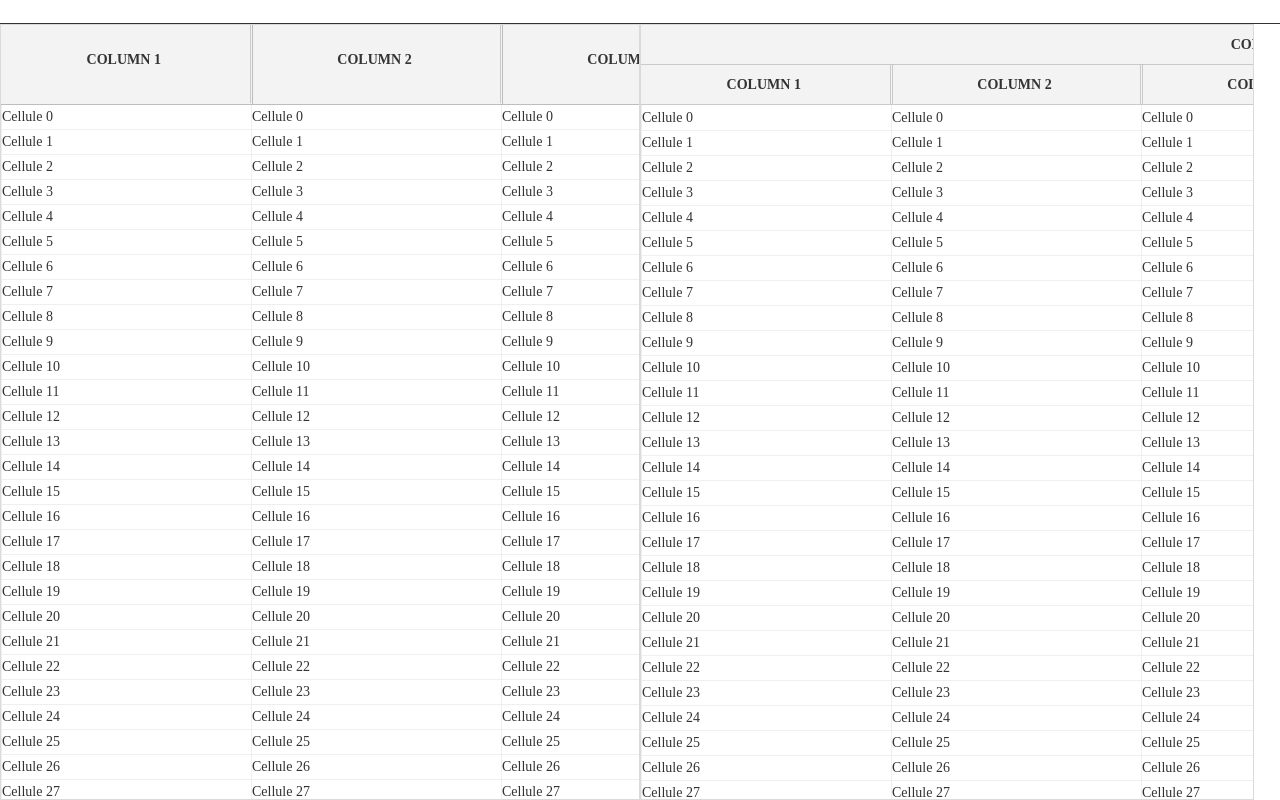
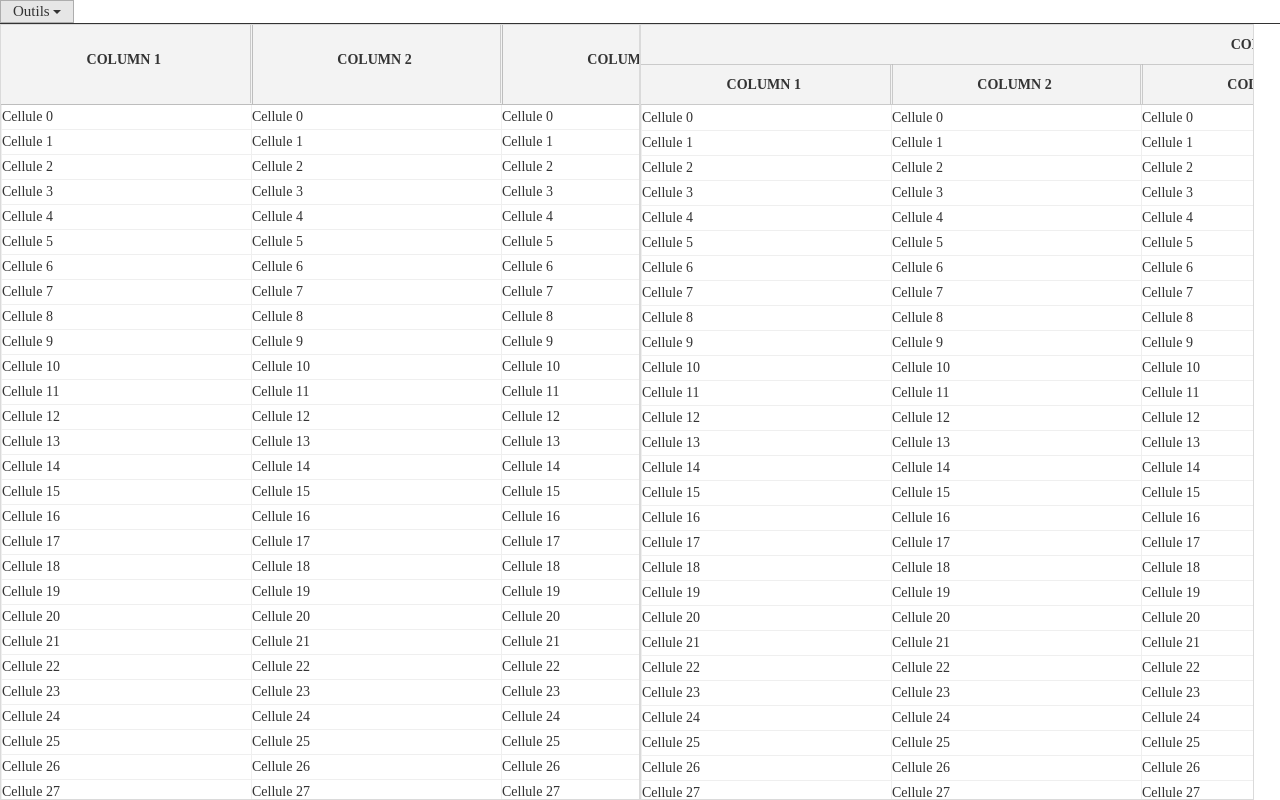
Before and after one commit to RektYourJava/table-component, a plain HTML site: page html/table.html in a window 1280 px wide. Drawn offline with nearby package versions, Linux system fonts and the light colour scheme; a web font is replaced by a local one.

Commit message:
add options in panel

```diff
--- a/html/table.css
+++ b/html/table.css
@@ -192,6 +192,20 @@ td {
     border-left: 0;
 }
 
+#dropdown-button {
+    font-family: "montserrat";
+    line-height: 0.5 !important;
+    font-size: 15px !important;
+    height: 100%;
+    margin-bottom: 1%;
+    border-radius: 0px;
+}
+
+.dropdown-menu {
+    margin: 0px 0 0 !important;
+    top: 3% !important;
+}
+
 
 /**
   Resize
--- a/html/table.html
+++ b/html/table.html
@@ -20,8 +20,15 @@
             OPTIONNAL_______________________
         -->
         <div id="table-panel">
-            <div id="panel-options"></div>
-            <div id="panel-button"></div>
+            <button class="btn btn-default dropdown-toggle" type="button" id="dropdown-button" data-toggle="dropdown" aria-haspopup="true" aria-expanded="true">
+                <span>Outils</span>
+                <span class="caret"></span>
+                </button>
+            <ul class="dropdown-menu" aria-labelledby="dropdown_menu">
+                <li><a href="#" id="sort">Trie</a></li>
+                <li><a href="#" id="hide_column_panel">Cacher les colonnes</a></li>
+            </ul>
+
         </div>
         <!--
             ________________________________
--- a/html/table.js
+++ b/html/table.js
@@ -67,9 +67,7 @@ $(document).ready(function() {
     buildRows(rows, 'right-table');
     buildColumns(columns);
 
-    //------------------------------------------------------------------
-
-    // //EDIT TD
+    //-------------------------------EDIT TD-----------------------------------
     // $('td').on('click', function(e) {
     //     debugger;
     //     var $td = $(e.target).is('span') ? $(e.target).parent() : $(e.target);
```
